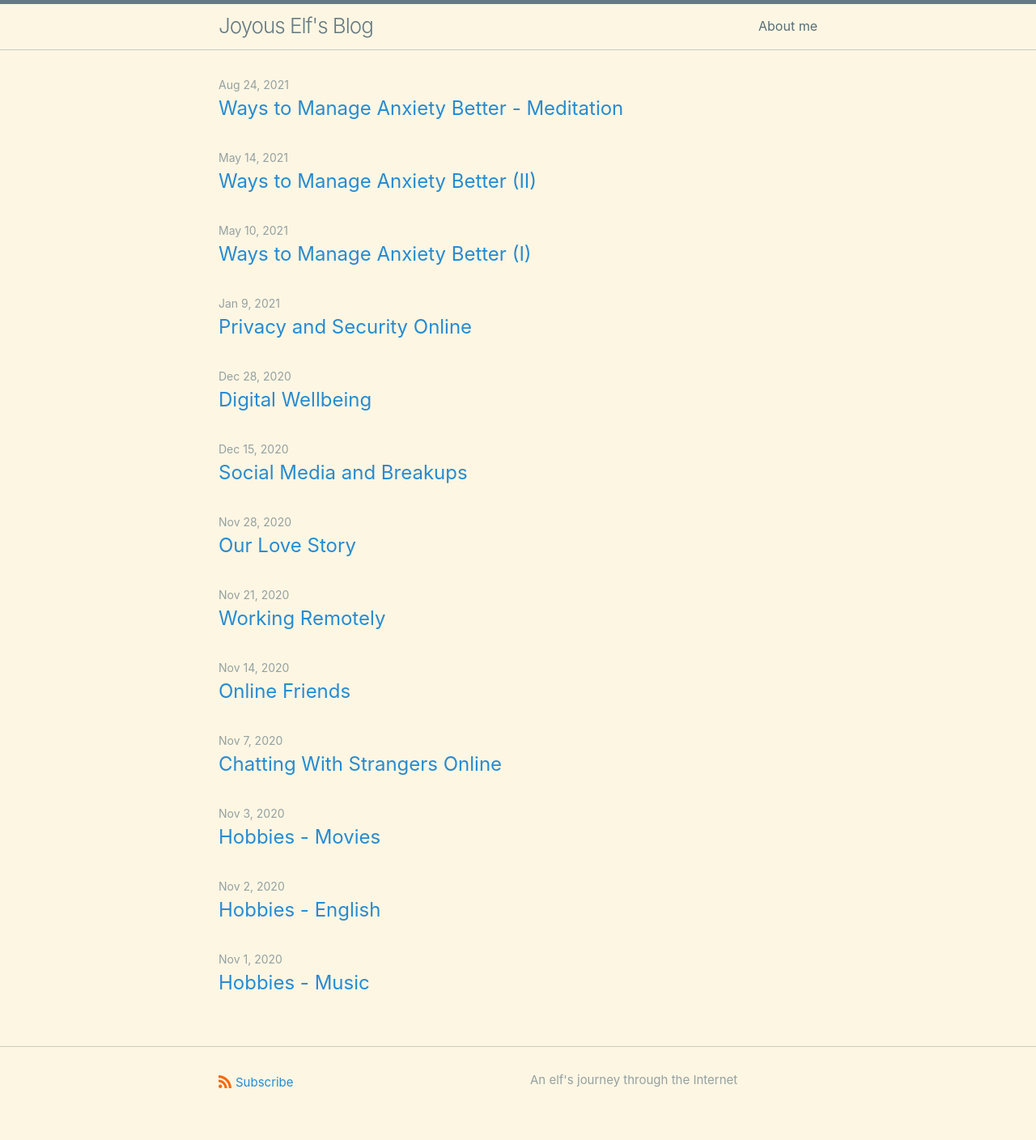
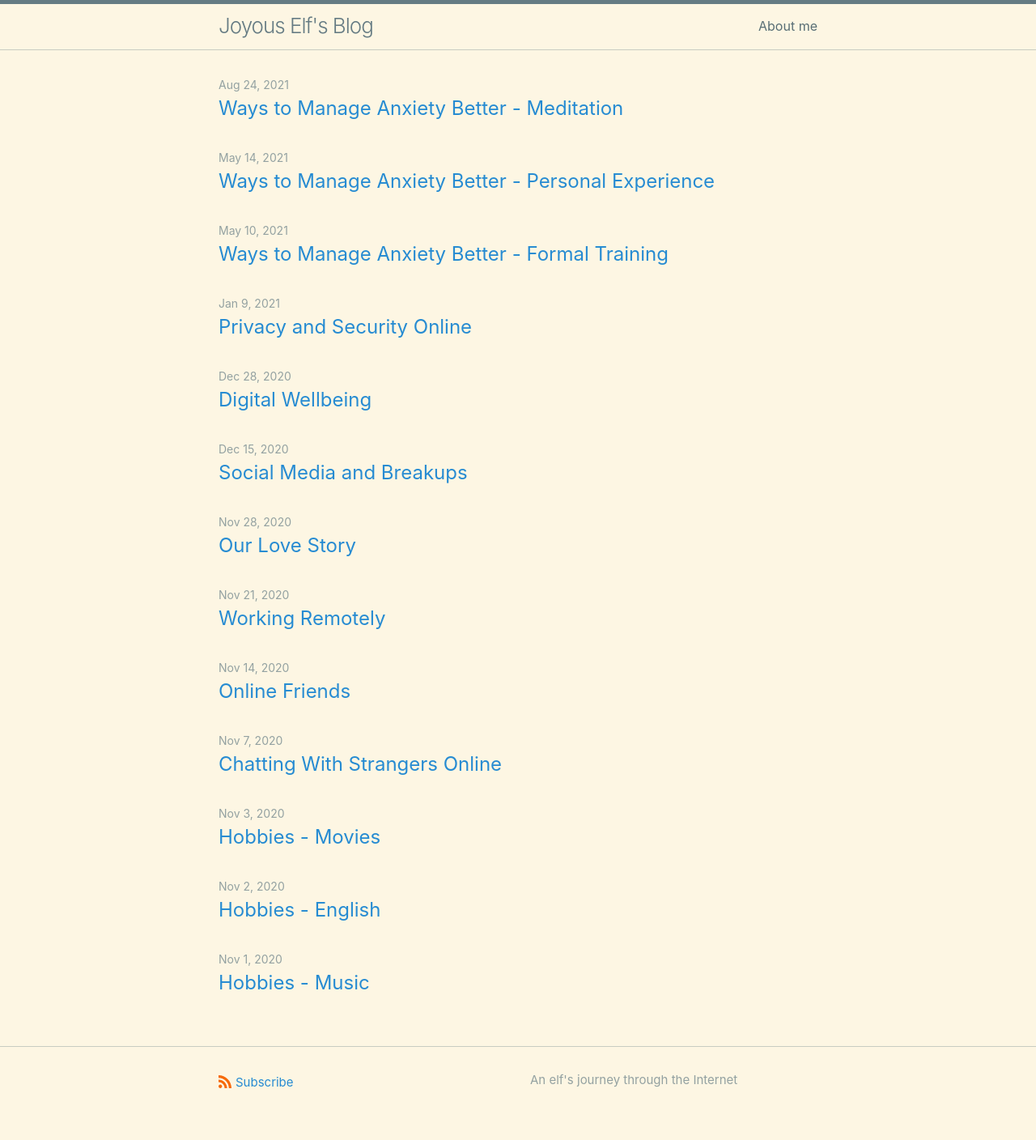
Before and after one commit to joyous-elf/my-blog, a Jekyll site: the page built from index.md, in a window 1280 px wide. Shown: the whole page at 81% size. Built offline with Jekyll 4.4.1, drawn with Linux system fonts in a browser that asks for light colours.

Commit message:
Change titles

```diff
--- a/_posts/2021-05-10-ways-to-manage-anxiety-better-1.md
+++ b/_posts/2021-05-10-ways-to-manage-anxiety-better-1.md
@@ -1,6 +1,6 @@
 ---
 layout: post
-title: Ways to Manage Anxiety Better (I)
+title: Ways to Manage Anxiety Better - Formal Training
 author: Joyous Elf
 category: Personal Experiences
 ---
--- a/_posts/2021-05-14-ways-to-manage-anxiety-better-2.md
+++ b/_posts/2021-05-14-ways-to-manage-anxiety-better-2.md
@@ -1,6 +1,6 @@
 ---
 layout: post
-title: Ways to Manage Anxiety Better (II)
+title: Ways to Manage Anxiety Better - Personal Experience
 author: Joyous Elf
 category: Personal Experiences
 ---
```
